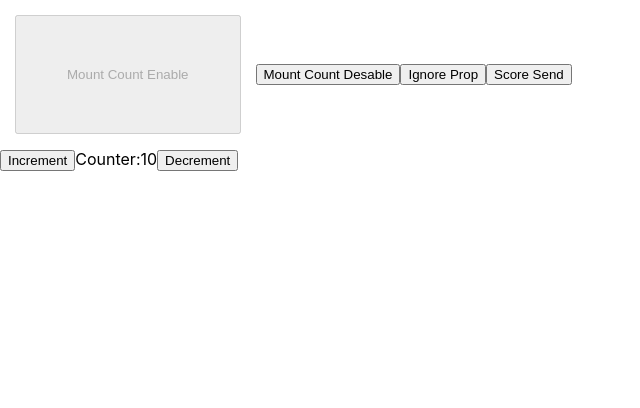
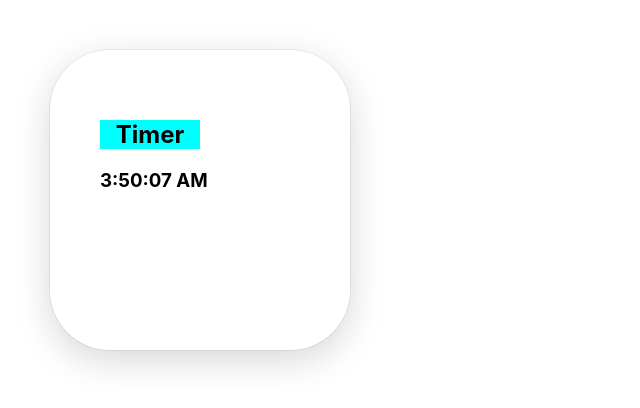
Before and after one commit to ParthNsf/firstreact, a React (Create React App) app: page / in a window 1280 px wide. Shown: the top 408 px of the page, without its empty margins (0-640 px from the left). Built offline with nearby package versions, Linux system fonts and the light colour scheme.

Commit message:
workdone

```diff
--- a/src/App.js
+++ b/src/App.js
@@ -1,49 +1,16 @@
 
 import './App.css';
-import ExampleLifeCycle from './user/containers/LifeCycleMethods/ExampleLifeCycle';
+// import ExampleLifeCycle from './user/containers/LifeCycleMethods/ExampleLifeCycle';
 import React, { Component } from 'react'
+import Timer from './user/containers/Timer/Timer';
 
 export default class App extends Component {
-  constructor(){
-    super()
 
-    this.state ={
-      mount : true,
-      ignoreprop : 0,
-      score: 10
-    }
-
-
-    this.MountCount = () => {
-      this.setState({mount : true})
-    }
-
-    this.UnMountCount = () => {
-      this.setState({mount : false})
-    }
-
-    this.ignoreprop = () => {
-      this.setState({ignoreprop: Math.random()})
-    }
-
-    this.scoresender = () => {
-      this.setState({score: Number.parseInt(Math.random()* 10)})
-    }
-  }
   render() {
     return (
       <div><>
-        <button style={{padding: 50, margin: 15}} onClick={this.MountCount} disabled = {this.state.mount}>Mount Count Enable</button>
-        <button onClick={this.UnMountCount} disabled = {!this.state.mount}>Mount Count Desable</button>
-        <button onClick={this.ignoreprop}>Ignore Prop</button>
-        <button onClick={this.scoresender}>Score Send</button>
-        {this.state.mount ? <ExampleLifeCycle
-        ignoreprop = {this.state.ignoreprop}
-        score={this.state.score}
-        /> : null }
+        <Timer/>
       </>
-
-
       </div>
     )
   }
--- a/src/user/containers/LifeCycleMethods/ExampleLifeCycle.js
+++ b/src/user/containers/LifeCycleMethods/ExampleLifeCycle.js
@@ -62,9 +62,9 @@ export default class ExampleLifeCycle extends Component {
 
       <div>
         <>
-          <button onClick={this.Increment}>Increment</button>
+          <button style={{padding: 50, margin: 15}} onClick={this.Increment}>Increment</button>
           Counter:{this.state.counter}
-          <button onClick={this.Decrement}>Decrement</button>
+          <button style={{padding: 50, margin: 15}}  onClick={this.Decrement}>Decrement</button>
           {/* <CustomError/> */}
         </>
       </div>
--- /dev/null
+++ b/src/user/containers/Timer/Timer.js
@@ -0,0 +1,51 @@
+import React, { Component } from 'react';
+import style from './Timer.module.css'
+
+class Timer extends Component {
+
+    //1.It is used to initialize the state value or binding methods
+    constructor(props) {
+        super(props);
+        this.state = {
+            time: new Date()
+        };
+    }
+
+    tick = () => {
+        this.setState({time: new Date()})
+    }
+
+    //3.It is used to bind the methods with class
+    componentDidMount(){
+       console.log("Mounting");
+       this.timeref = setInterval(this.tick, 1000);
+    }
+    componentDidUpdate(preProps, preState ){
+        console.log("Updating");
+        if (this.state.time !== preState.time) {
+            console.log("Updated");
+            console.log(this.state.time);
+            console.log(preState.time);
+
+        }
+    }
+
+    componentWillUnmount(){
+        clearInterval(this.timeref);
+    }
+
+
+    //2. it is used display JSX in DOM it is called when any state or props are changed
+    render() {
+        return (
+            <div className={style.container}>
+                <h2 className={style.card}>Timer</h2>
+                <></>
+
+                <h3 className={style.timer}>{this.state.time.toLocaleTimeString()}</h3>
+            </div>
+        );
+    }
+}
+
+export default Timer;
--- /dev/null
+++ b/src/user/containers/Timer/Timer.module.css
@@ -0,0 +1,15 @@
+.card{
+    background-color: aqua;
+    width: 100px;
+    text-align: center;
+
+}
+.container{
+    width: 200px;
+    height: 200px;
+    justify-content: center;
+    padding: 50px;
+    margin: 50px;
+    border-radius: 20%;
+    box-shadow: rgba(0, 0, 0, 0.16) 0px 10px 36px 0px, rgba(0, 0, 0, 0.06) 0px 0px 0px 1px;
+}
```
